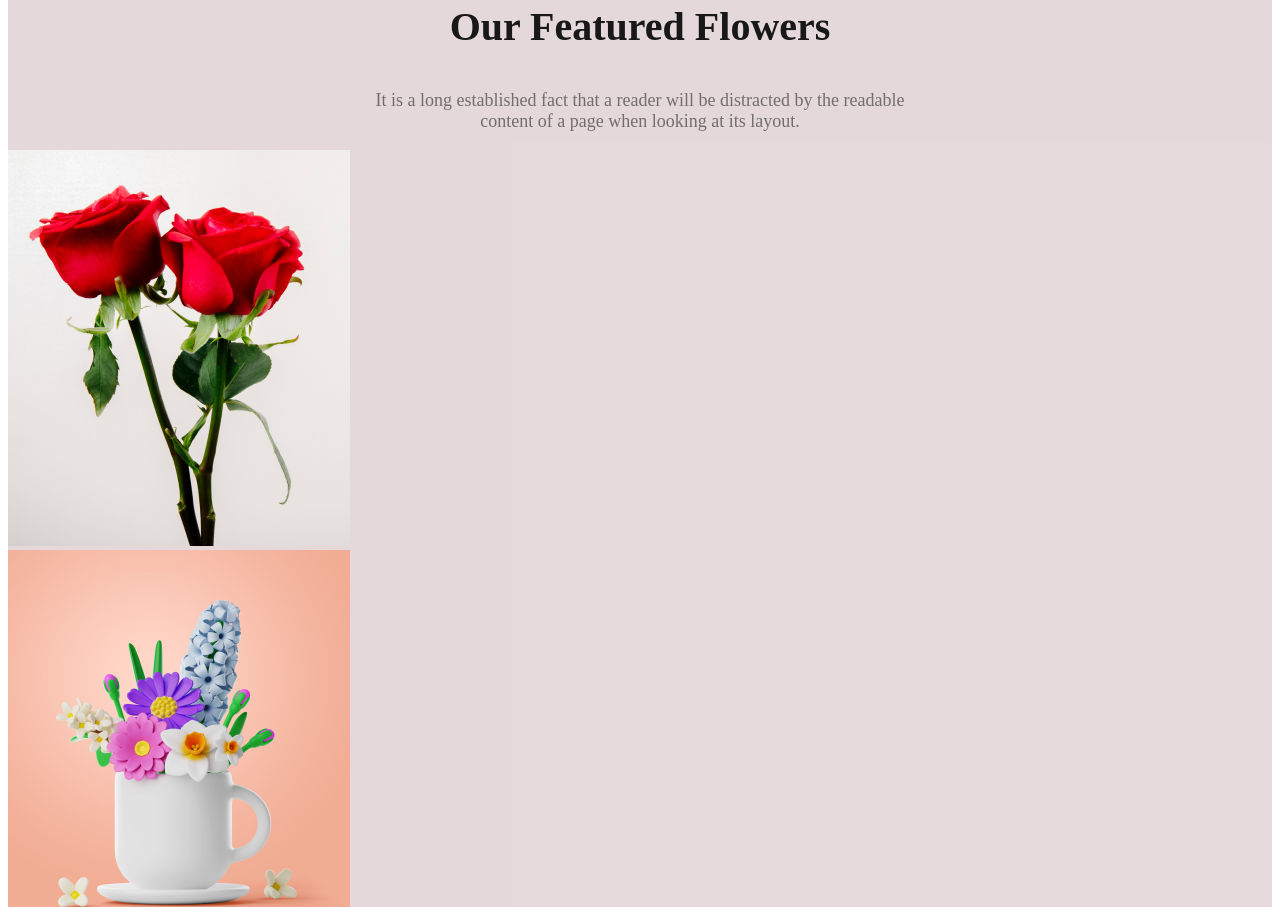
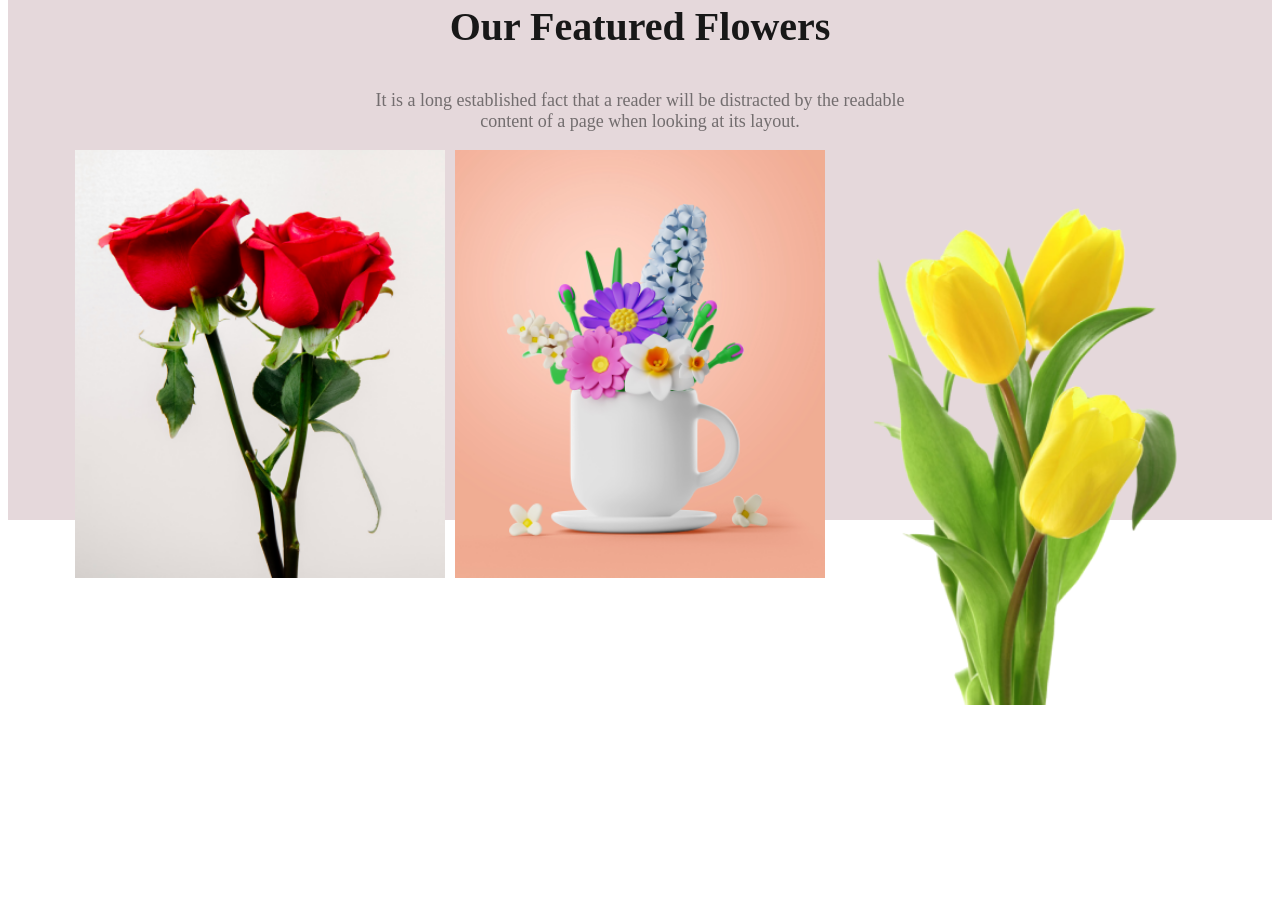
Before and after one commit to Mosaddik-habib/flower-shop-assignment-main, a plain HTML site: page index.html in a window 1280 px wide. Shown: the part 875-1782 px from the top of the page. After the commit the page ends 1584 px from the top, so only its background shows below. Drawn offline with Linux system fonts and the light colour scheme.

Commit message:
Added Flowers

```diff
--- a/style/style.css
+++ b/style/style.css
@@ -53,3 +53,17 @@
     text-align: center;
     font-size: 18px;
  }
+
+ .featured-flowers{
+    display: flex;
+    justify-content: center;
+    margin: auto;
+    gap: 10px;
+ }
+ .flower{
+    width: 100%;
+ }
+ .flower-tree{
+    width: 370px;
+    height: 370px;
+ }
```
